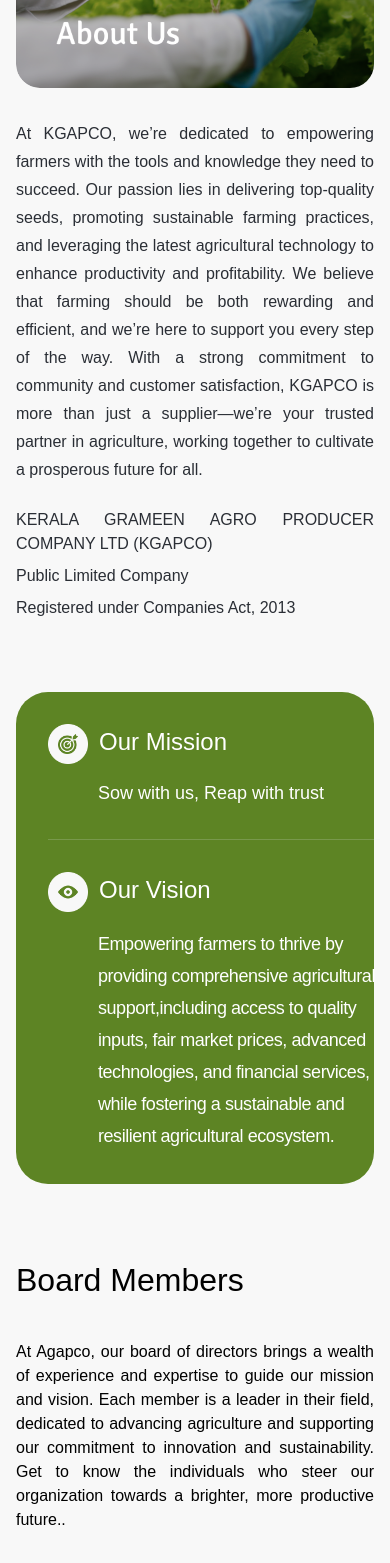
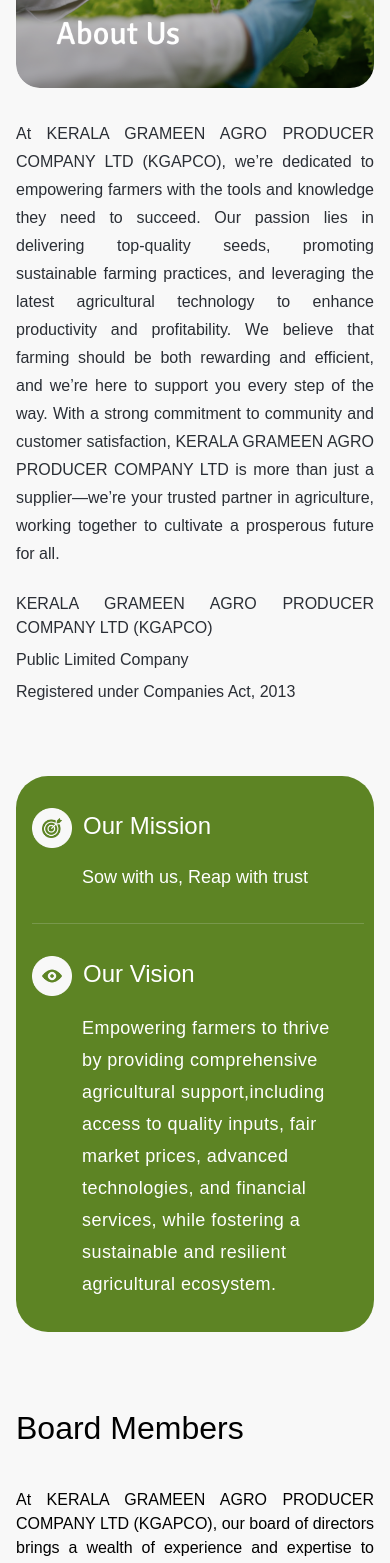
Before and after one commit to Vaishak2/Kerala_Agricultural_Producer_Firm, a React (Create React App) app: page /aboutUs in a window 390 px wide. Shown: the part 400-1963 px from the top of the page. Built offline with nearby package versions, Linux system fonts and the light colour scheme.

Commit message:
changes kgapco

```diff
--- a/src/Components/AboutComponents/AboutBanner/AboutBanner.js
+++ b/src/Components/AboutComponents/AboutBanner/AboutBanner.js
@@ -15,10 +15,10 @@
 
             <div className="mt-[32px] sm:mt-[40px] text-[16px] sm:text-[16px] font-light text-justify w-full sm:w-[1368px] text-[#2A2E35]">
                 <p className="leading-[28px] sm:leading-[28px]">
-                    At KGAPCO, we’re dedicated to empowering farmers with the tools and knowledge they need to succeed.
+                At KERALA GRAMEEN AGRO PRODUCER COMPANY LTD (KGAPCO), we’re dedicated to empowering farmers with the tools and knowledge they need to succeed.
                     Our passion lies in delivering top-quality seeds, promoting sustainable farming practices, and leveraging the latest agricultural
                     technology to enhance productivity and profitability. We believe that farming should be both rewarding and efficient, and we’re here to support
-                    you every step of the way. With a strong commitment to community and customer satisfaction, KGAPCO is more than just a supplier—we’re your trusted partner in agriculture,
+                    you every step of the way. With a strong commitment to community and customer satisfaction, KERALA GRAMEEN AGRO PRODUCER COMPANY LTD is more than just a supplier—we’re your trusted partner in agriculture,
                     working together to cultivate a prosperous future for all.
                 </p>
             </div>
--- a/src/Components/AboutComponents/BoardMembers/BoardMembers.js
+++ b/src/Components/AboutComponents/BoardMembers/BoardMembers.js
@@ -35,7 +35,7 @@
                 <h1>Board Members</h1>
             </div>
             <div className='sm:text-[16px] font-light flex sm:leading-[28px] sm:mt-[18px] mt-[36px] w-full sm:w-[666px]'>
-                <p className='text-justify' >At Agapco, our board of directors brings a wealth of experience and expertise to guide our mission and vision.
+                <p className='text-justify' >At KERALA GRAMEEN AGRO PRODUCER COMPANY LTD (KGAPCO), our board of directors brings a wealth of experience and expertise to guide our mission and vision.
                     Each member is a leader in their field, dedicated to advancing agriculture and supporting our commitment to innovation and sustainability.
                     Get to know the individuals who steer our organization towards a brighter, more productive future..</p>
             </div>
--- a/src/Components/AboutComponents/OurVision/OurVisionAbout.js
+++ b/src/Components/AboutComponents/OurVision/OurVisionAbout.js
@@ -5,7 +5,7 @@
 function OurVisionAbout() {
   return (
     <div className='sm:px-8 px-4'>
-    <div className='bg-[#5D8424] sm:rounded-[64px] rounded-[32px] w-full h-auto mt-[72px] p-[32px]  sm:w-full sm:h-[563px] sm:mt-[104px] sm:p-[60px]'>
+    <div className='bg-[#5D8424] sm:rounded-[64px] rounded-[32px] w-full h-auto mt-[72px] py-[32px] px-4  sm:w-full sm:h-[563px] sm:mt-[104px] sm:p-[60px]'>
       <div className='flex'>
         <img src={ourMission} alt="Mission" className='sm:w-[48px] sm:h-[48px] h-[40px] w-[40px]' />
         <h1 className='font-normal sm:text-[40px] text-[24px] ml-[11px] sm:ml-6 text-white'>Our Mission</h1>
@@ -19,7 +19,7 @@
         <img src={ourVision} alt="Vision" className='sm:w-[48px] sm:h-[48px] w-[40px] h-[40px]' />
         <h1 className='font-normal text-[24px] sm:text-[40px] ml-[11px] sm:ml-6 text-white'>Our Vision</h1>
       </div>
-      <div className='flex sm:mt-[24px] mt-[16px] ml-[50px] sm:ml-[64px] text-white font-light text-[18px] sm:text-[28px] leading-[32px] sm:tracking-normal tracking-tight sm:leading-[44px] text-start w-full sm:w-[1115px]'>
+      <div className='flex sm:mt-[24px] mt-[16px] ml-[50px] sm:ml-[64px] text-white font-light text-[18px] sm:text-[28px] leading-[32px] sm:tracking-normal tracking-wide  sm:leading-[44px] text-start w-[80%] sm:w-[1115px]'>
         <p className=''>Empowering farmers to thrive by providing comprehensive agricultural support,including access to quality inputs, fair market prices, advanced technologies, and financial services, while fostering a sustainable and resilient agricultural ecosystem.</p>
       </div>
     </div>
--- a/src/Components/HomeComponents/OurServices/OurServices.js
+++ b/src/Components/HomeComponents/OurServices/OurServices.js
@@ -29,9 +29,9 @@
       <div className='sm:w-[798px] w-full sm:mx-auto'>
         <div className='sm:text-[48px] text-[32px] sm:font-medium sm:leading-[99px] leading-[99px]'>Our services</div>
         <p className='sm:text-[16px] text-[16px] sm:font-light sm:leading-8 leading-[28px] text-[#2A2E35]'>
-        Transform your agricultural practices with KGAPCO Our expert services in crop
+        Transform your agricultural practices with  KERALA GRAMEEN AGRO PRODUCER COMPANY LTD (KGAPCO). Our expert services in crop
 procurement and seed distribution are designed to support your farming needs
-effectively
+effectively.
         </p>
       </div>
       <div className='flex sm:mx-auto  sm:w-full sm:px-8 px-4'>
```
